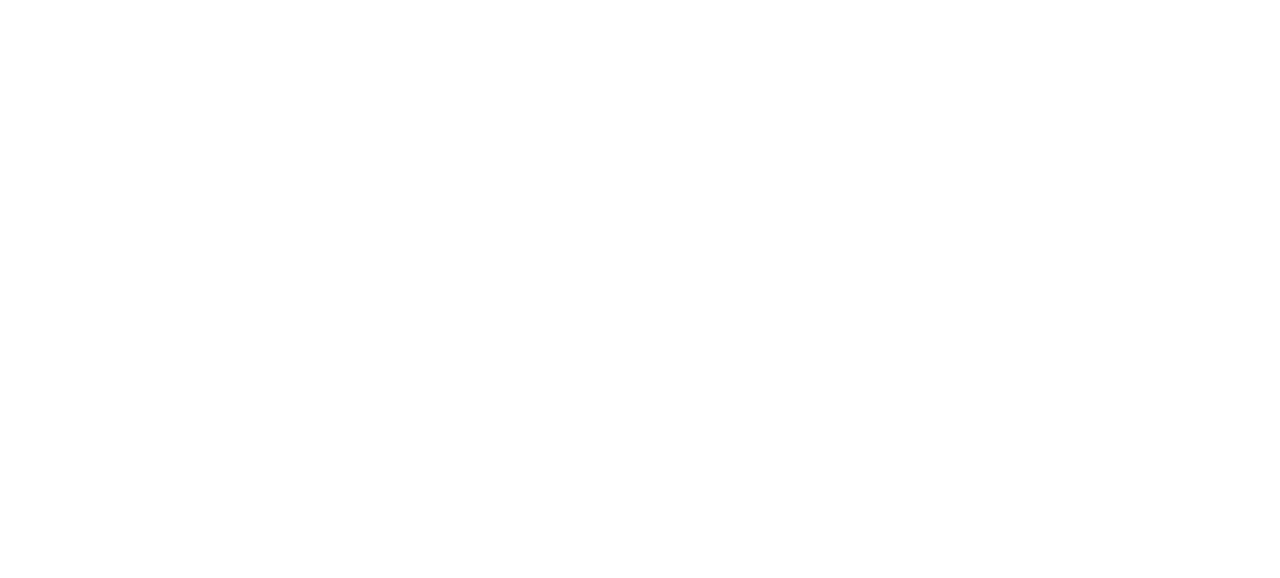
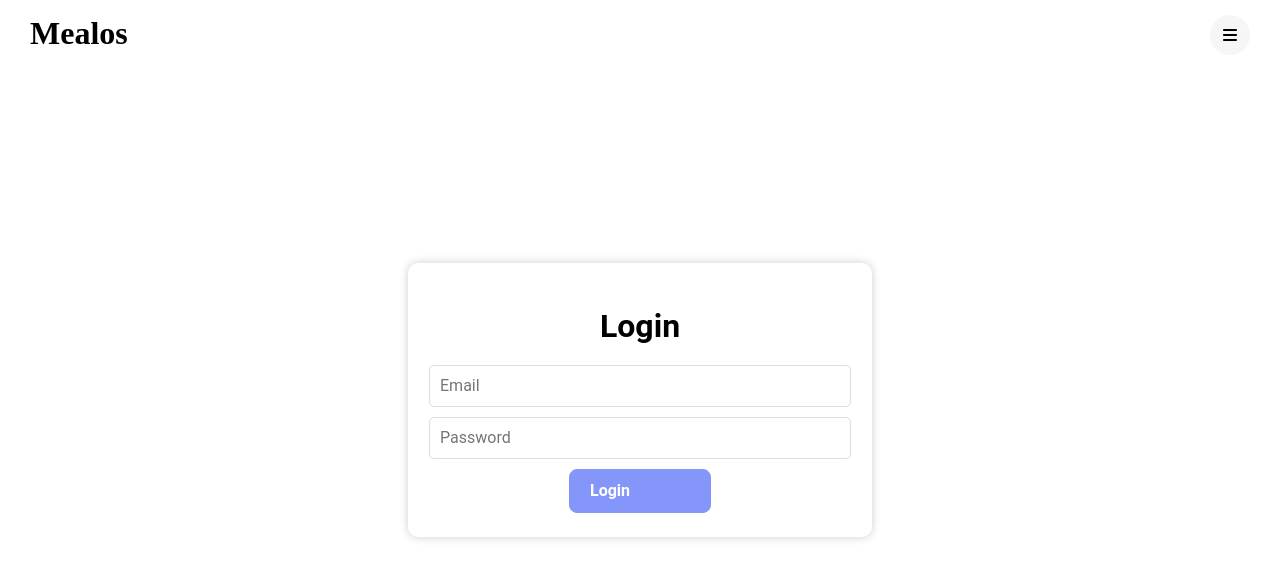
Before and after one commit to nawresncib12/pfa-front, a React (Create React App) app: page /auth/login in a window 1280 px wide. Before the commit this address had no page. Shown: the top 578 px of the page. Built offline with nearby package versions, Linux system fonts and the light colour scheme.

Commit message:
wip: login page

```diff
--- a/src/App.tsx
+++ b/src/App.tsx
@@ -6,6 +6,7 @@
 import Recipes from "./pages/recipes/recipes";
 import RecipePage from "./pages/recipe/RecipePage";
 import Header from "./components/molecules/Header/Header";
+import Login from "./pages/auth/login/Login";
 
 
 function App() {
@@ -17,6 +18,14 @@
           element={
             <Layout>
               <RecipePage />
+              </Layout>
+              }
+        />
+          <Route
+          path="/auth/login"
+          element={
+            <Layout>
+              <Login />
             </Layout>
           }
         />
--- /dev/null
+++ b/src/pages/auth/login/Login.styles.ts
@@ -0,0 +1,52 @@
+import { Link } from 'react-router-dom';
+import styled from 'styled-components';
+
+export const LoginContainer = styled.div`
+  position: absolute;
+  top: 0;
+  left: 0;
+  display: flex;
+  align-items: center;
+  justify-content: center;
+  height: 100vh;
+  width: 100vw;
+  background-color: {props => props.theme.colors.primary[100]};
+`;
+
+export const LoginCard = styled.div`
+  width: 400px;
+  background-color: #fff;
+  border-radius: 10px;
+  box-shadow: 0 0 10px rgba(0, 0, 0, 0.2);
+  padding: 24px 32px;
+`;
+
+export const LoginTitle = styled.h1`
+  text-align: center;
+  margin-bottom: 20px;
+`;
+
+export const LoginForm = styled.form`
+  display: flex;
+  flex-direction: column;
+  align-items: center;
+`;
+export const LoginInput = styled.input`
+  width: 100%;
+  height: 40px;
+  border: 1px solid #ddd;
+  border-radius: 5px;
+  padding: 0 10px;
+  margin-bottom: 10px;
+`;
+
+export const LoginLink = styled(Link)`
+  text-decoration: none;
+  color: {props => props.theme.colors.primary[400]};
+  &:hover {
+    color: {props => props.theme.colors.primary[300]};
+    text-decoration: underline;
+  }
+  font-size: 12px;
+  margin-bottom: 10px;
+`;
--- /dev/null
+++ b/src/pages/auth/login/Login.tsx
@@ -0,0 +1,19 @@
+import Button from "../../../components/atoms/Button/Button";
+import * as S from "./Login.styles";
+
+const Login = () => {
+  return (
+    <S.LoginContainer>
+      <S.LoginCard>
+        <S.LoginTitle>Login</S.LoginTitle>
+        <S.LoginForm>
+          <S.LoginInput placeholder="Email" />
+          <S.LoginInput placeholder="Password" />
+          <Button>Login</Button>
+        </S.LoginForm>
+      </S.LoginCard>
+    </S.LoginContainer>
+  );
+};
+
+export default Login;
```
